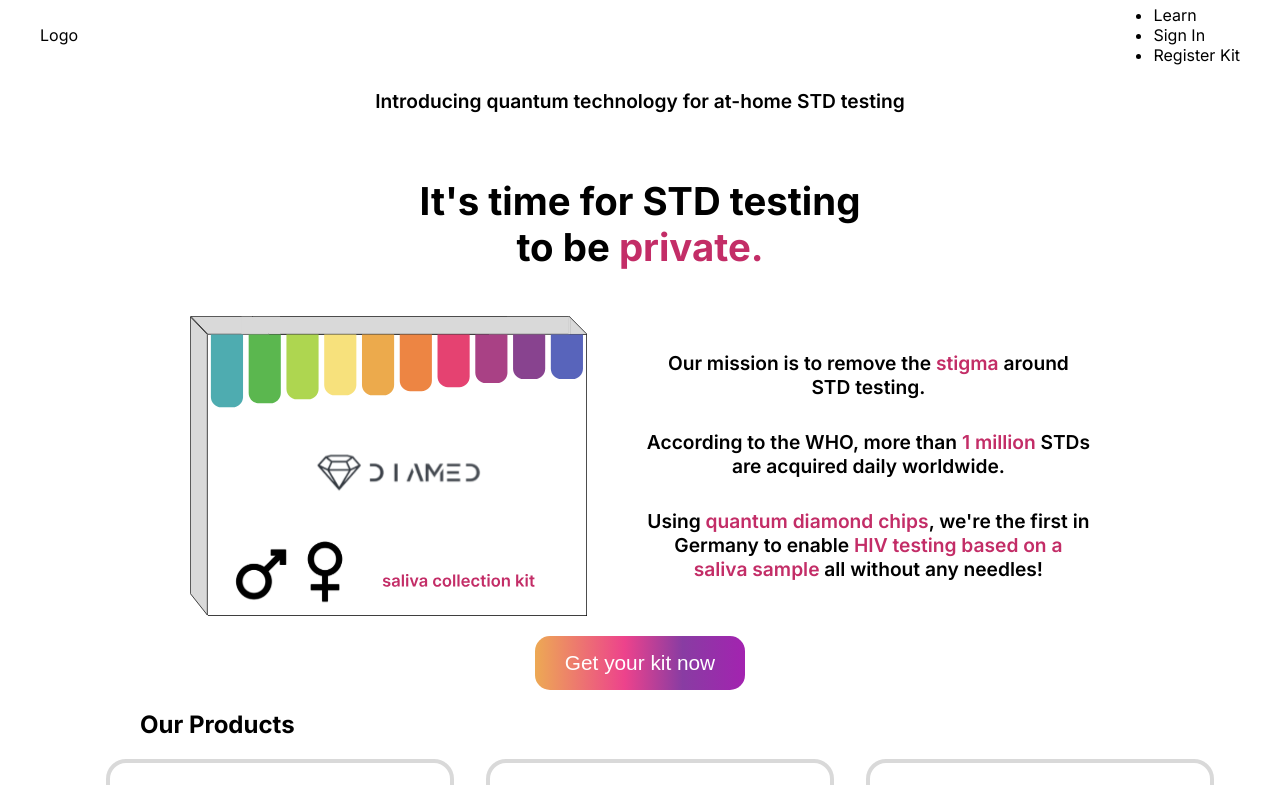
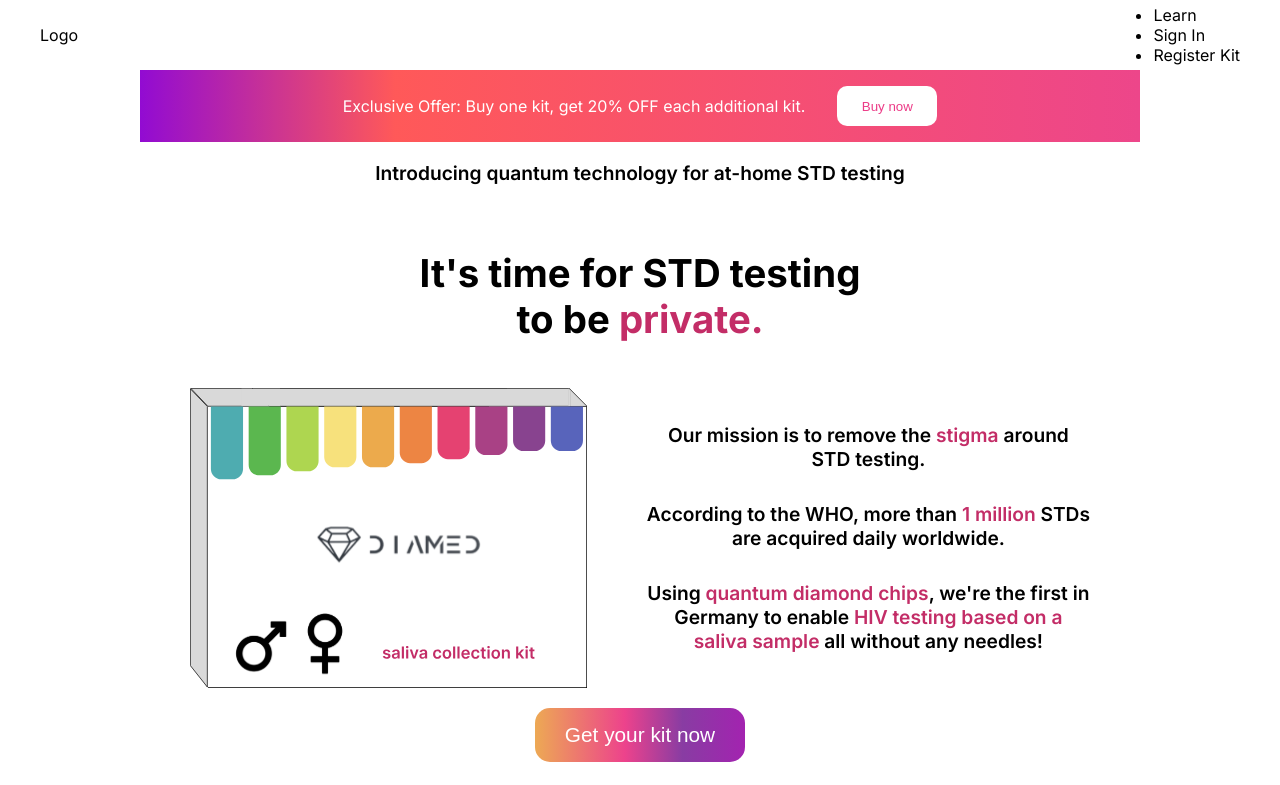
Before and after one commit to nilsrehtanz/diamed, a Next.js app: page / in a window 1280 px wide. Shown: the top 785 px of the page. Built offline with nearby package versions, Linux system fonts and the light colour scheme.

Commit message:
added discount banner

```diff
--- /dev/null
+++ b/components/landing/OfferBanner.module.css
@@ -0,0 +1,23 @@
+.container {
+  display: flex;
+  justify-content: center;
+  align-items: center;
+  gap: 2rem;
+  color: white;
+  background: linear-gradient(
+    90deg,
+    #920bd2 0%,
+    rgba(255, 10, 10, 0.68) 25.52%,
+    #ed468a 100%
+  );
+  padding: 10px;
+}
+
+.container button {
+  background-color: white;
+  border-radius: 10px;
+  border: none;
+  width: 100px;
+  height: 40px;
+  color: rgba(236, 59, 135);
+}
--- /dev/null
+++ b/components/landing/OfferBanner.tsx
@@ -0,0 +1,16 @@
+import Button from "../ui/Button";
+import classes from "./OfferBanner.module.css";
+
+function OfferBanner() {
+  return (
+    <div className={classes.container}>
+      <p>
+        Exclusive Offer: Buy one kit, get 20% OFF each
+        additional kit.
+      </p>
+      <button>Buy now</button>
+    </div>
+  );
+}
+
+export default OfferBanner;
--- a/pages/index.tsx
+++ b/pages/index.tsx
@@ -1,3 +1,4 @@
+import OfferBanner from "../components/landing/OfferBanner";
 import HeroSection from "../components/landing/HeroSection";
 import ProductsSection from "../components/landing/ProductsSection";
 import TestSection from "../components/landing/TestSection";
@@ -11,6 +12,7 @@
 export default function LandingPage() {
   return (
     <div className={styles.container}>
+      <OfferBanner></OfferBanner>
       <HeroSection></HeroSection>
       <ProductsSection></ProductsSection>
       <TestSection></TestSection>
```
